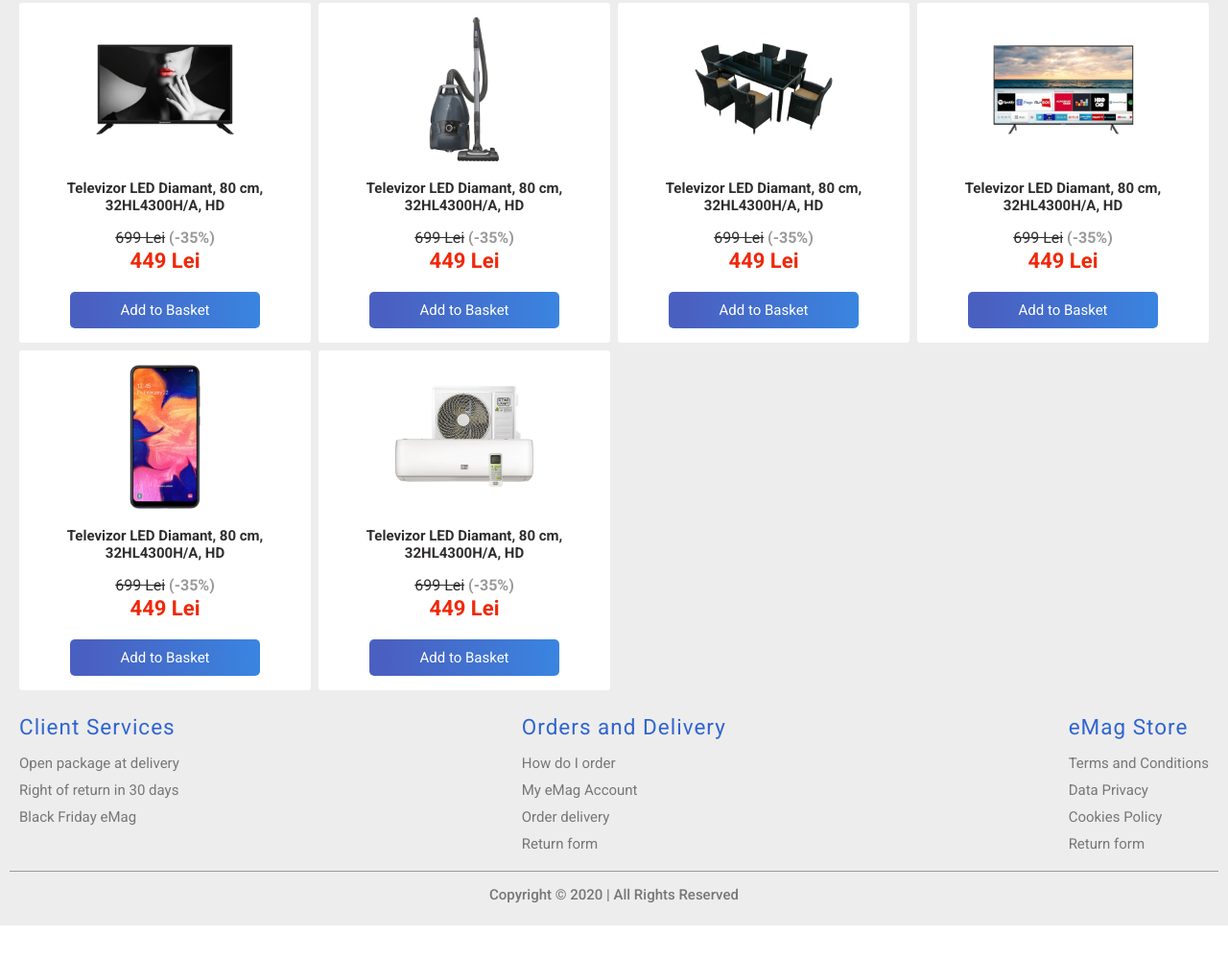
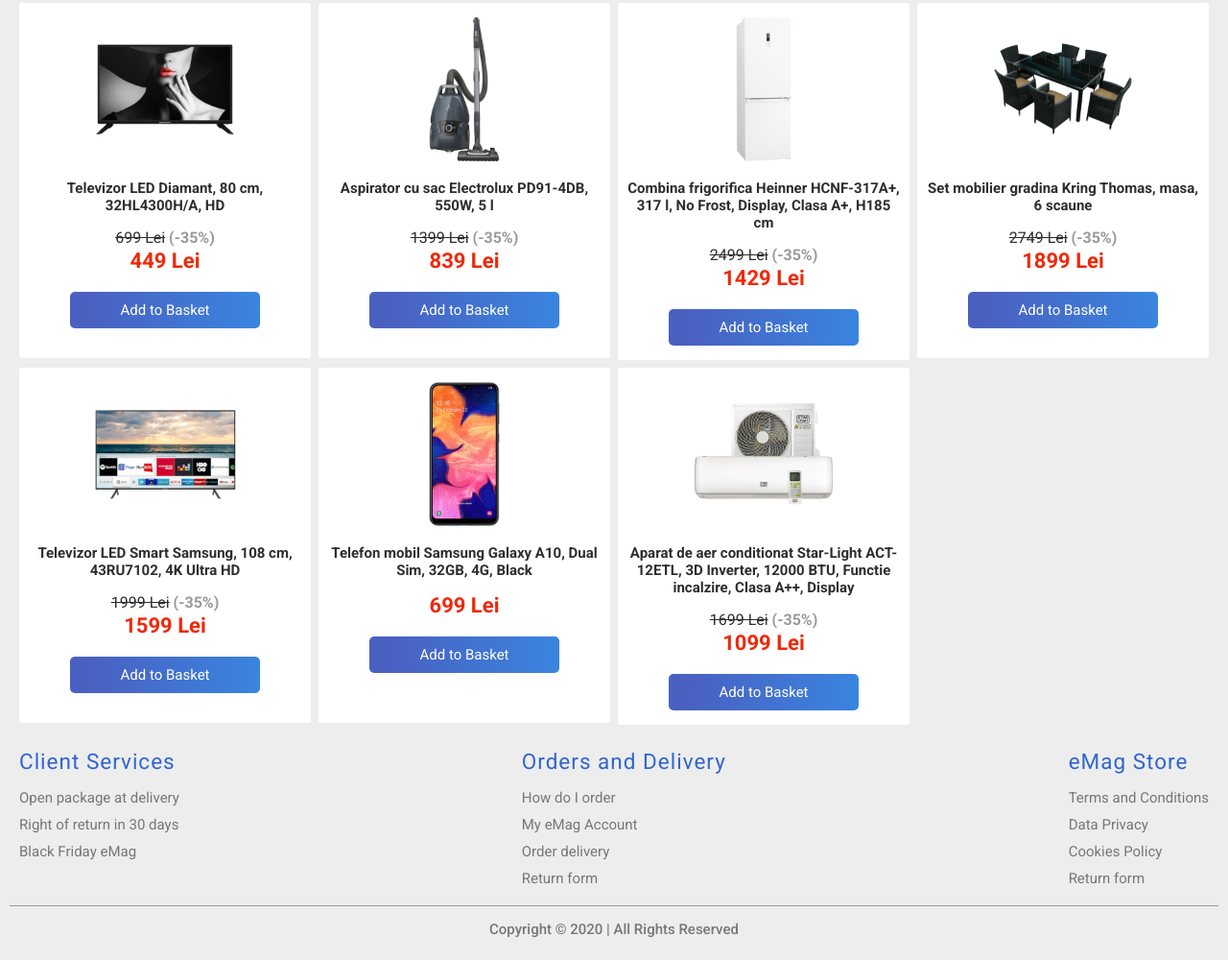
Before and after one commit to Kerosz/eMagJS, a website with bundled scripts: page client/src/index.html in a window 1280 px wide. Shown: the part 437-1437 px from the top of the page at 96% size. Before the commit the page ends 1401 px from the top, so only its background shows below. Built offline with nearby package versions, Linux system fonts and the light colour scheme.

Commit message:
add dynamic content on homepage

```diff
--- /dev/null
+++ b/client/src/Index.js
@@ -0,0 +1,5 @@
+import Router from './js/components/App.js';
+
+window.onload = () => {
+	Router();
+};
--- a/client/src/css/main.css
+++ b/client/src/css/main.css
@@ -106,8 +106,14 @@
 }
 
 .header__nav-item {
-	margin: 1rem 1rem;
+	margin: 1rem 1.5rem;
 	list-style: none;
+}
+.header__nav-item:last-of-type {
+	margin-right: 0;
+}
+.header__nav-item:first-of-type {
+	margin-left: 0;
 }
 
 .header__nav-link {
@@ -118,6 +124,12 @@
 	color: #565656;
 	font-weight: 400;
 	font-size: 1.55rem;
+}
+.header__nav-link:last-of-type {
+	padding-right: 0;
+}
+.header__nav-link:first-of-type {
+	padding-left: 0;
 }
 
 .header__nav-link:hover {
@@ -132,6 +144,7 @@
 .header__nav-link .bi-caret-down-fill {
 	color: #565656;
 	margin-left: 0.4rem;
+	margin-right: 0;
 }
 
 .header__menu {
@@ -217,6 +230,7 @@
 .product {
 	display: flex;
 	flex-direction: column;
+	min-height: 37rem;
 	align-items: center;
 	background: #ffffff;
 	padding: 1rem;
--- a/client/src/index.html
+++ b/client/src/index.html
@@ -11,7 +11,7 @@
 			href="https://fonts.googleapis.com/css2?family=Roboto:wght@400;500;700&display=swap"
 			rel="stylesheet"
 		/>
-		<script src="./script.js" defer></script>
+		<script type="module" src="./Index.js" async></script>
 	</head>
 	<body>
 		<div class="page">
@@ -90,7 +90,7 @@
 						<ul class="header__auxiliary">
 							<li class="header__auxiliary-item">
 								<a href="/" class="header__auxiliary-link btn" title="Products"
-									>Products</a
+									>All Products</a
 								>
 							</li>
 							<li class="header__auxiliary-item">
@@ -125,116 +125,8 @@
 						<a href="/#/" class="cta">View More</a>
 					</div>
 				</section>
-				<section class="store wrapper">
-					<ul class="store__products">
-						<li class="store__products-item">
-							<div class="product">
-								<a href="/#/product/1" class="product__image">
-									<img src="./img/products/product-1.png" alt="" />
-								</a>
-								<a href="/#/product/1" class="product__title">
-									Televizor LED Diamant, 80 cm, 32HL4300H/A, HD
-								</a>
-								<div class="product__price">
-									<div class="product__price-discount">
-										<span>699 Lei</span> (-35%)
-									</div>
-									449 Lei
-								</div>
-								<a href="/#/" class="product__basket">Add to Basket</a>
-							</div>
-						</li>
-
-						<li class="store__products-item">
-							<div class="product">
-								<a href="/#/product/1" class="product__image">
-									<img src="./img/products/product-2.png" alt="" />
-								</a>
-								<a href="/#/product/1" class="product__title">
-									Televizor LED Diamant, 80 cm, 32HL4300H/A, HD
-								</a>
-								<div class="product__price">
-									<div class="product__price-discount">
-										<span>699 Lei</span> (-35%)
-									</div>
-									449 Lei
-								</div>
-								<a href="/#/" class="product__basket">Add to Basket</a>
-							</div>
-						</li>
-
-						<li class="store__products-item">
-							<div class="product">
-								<a href="/#/product/1" class="product__image">
-									<img src="./img/products/product-3.png" alt="" />
-								</a>
-								<a href="/#/product/1" class="product__title">
-									Televizor LED Diamant, 80 cm, 32HL4300H/A, HD
-								</a>
-								<div class="product__price">
-									<div class="product__price-discount">
-										<span>699 Lei</span> (-35%)
-									</div>
-									449 Lei
-								</div>
-								<a href="/#/" class="product__basket">Add to Basket</a>
-							</div>
-						</li>
-
-						<li class="store__products-item">
-							<div class="product">
-								<a href="/#/product/1" class="product__image">
-									<img src="./img/products/product-4.png" alt="" />
-								</a>
-								<a href="/#/product/1" class="product__title">
-									Televizor LED Diamant, 80 cm, 32HL4300H/A, HD
-								</a>
-								<div class="product__price">
-									<div class="product__price-discount">
-										<span>699 Lei</span> (-35%)
-									</div>
-									449 Lei
-								</div>
-								<a href="/#/" class="product__basket">Add to Basket</a>
-							</div>
-						</li>
-
-						<li class="store__products-item">
-							<div class="product">
-								<a href="/#/product/1" class="product__image">
-									<img src="./img/products/product-5.png" alt="" />
-								</a>
-								<a href="/#/product/1" class="product__title">
-									Televizor LED Diamant, 80 cm, 32HL4300H/A, HD
-								</a>
-								<div class="product__price">
-									<div class="product__price-discount">
-										<span>699 Lei</span> (-35%)
-									</div>
-									449 Lei
-								</div>
-								<a href="/#/" class="product__basket">Add to Basket</a>
-							</div>
-						</li>
-
-						<li class="store__products-item">
-							<div class="product">
-								<a href="/#/product/1" class="product__image">
-									<img src="./img/products/product-6.png" alt="" />
-								</a>
-								<a href="/#/product/1" class="product__title">
-									Televizor LED Diamant, 80 cm, 32HL4300H/A, HD
-								</a>
-								<div class="product__price">
-									<div class="product__price-discount">
-										<span>699 Lei</span> (-35%)
-									</div>
-									449 Lei
-								</div>
-								<a href="/#/" class="product__basket">Add to Basket</a>
-							</div>
-						</li>
-					</ul>
+				<section class="store wrapper" data-store>
+					<!-- To Be Filled by JavaScript -->
 				</section>
 			</main>
 			<footer class="footer">
--- /dev/null
+++ b/client/src/js/Data.js
@@ -0,0 +1,90 @@
+const Data = [
+	{
+		id: '32HL4300H/A',
+		name: 'Televizor LED Diamant, 80 cm, 32HL4300H/A, HD',
+		category: 'electronics',
+		img: '/img/products/product-1.png',
+		price: 699,
+		onSale: true,
+		salePrice: 449,
+		rating: 4.5,
+		reviews: 367,
+		stock: 11,
+	},
+	{
+		id: 'PD91-4DB',
+		name: 'Aspirator cu sac Electrolux PD91-4DB, 550W, 5 l',
+		category: 'electronics',
+		img: '/img/products/product-2.png',
+		price: 1399,
+		onSale: true,
+		salePrice: 839,
+		rating: 4,
+		reviews: 17,
+		stock: 9,
+	},
+	{
+		id: 'HCNF-317A+',
+		name:
+			'Combina frigorifica Heinner HCNF-317A+, 317 l, No Frost, Display, Clasa A+, H185 cm',
+		category: 'electronics',
+		img: '/img/products/product-7.png',
+		price: 2499,
+		onSale: true,
+		salePrice: 1429,
+		rating: 4.8,
+		reviews: 6,
+		stock: 15,
+	},
+	{
+		id: '6426262806718',
+		name: 'Set mobilier gradina Kring Thomas, masa, 6 scaune',
+		category: 'garden',
+		img: '/img/products/product-3.png',
+		price: 2749,
+		onSale: true,
+		salePrice: 1899,
+		rating: 4.2,
+		reviews: 29,
+		stock: 8,
+	},
+	{
+		id: 'UE43RU7102KXXH',
+		name: 'Televizor LED Smart Samsung, 108 cm, 43RU7102, 4K Ultra HD',
+		category: 'electronics',
+		img: '/img/products/product-4.png',
+		price: 1999,
+		onSale: true,
+		salePrice: 1599,
+		rating: 4.5,
+		reviews: 605,
+		stock: 38,
+	},
+	{
+		id: 'SM-A105FZKUROM',
+		name: 'Telefon mobil Samsung Galaxy A10, Dual Sim, 32GB, 4G, Black',
+		category: 'electronics',
+		img: '/img/products/product-5.png',
+		price: 699,
+		onSale: false,
+		salePrice: null,
+		rating: 4.5,
+		reviews: 625,
+		stock: 20,
+	},
+	{
+		id: 'ACT-12ETL',
+		name:
+			'Aparat de aer conditionat Star-Light ACT-12ETL, 3D Inverter, 12000 BTU, Functie incalzire, Clasa A++, Display',
+		category: 'electronics',
+		img: '/img/products/product-6.png',
+		price: 1699,
+		onSale: true,
+		salePrice: 1099,
+		rating: 4.3,
+		reviews: 127,
+		stock: 11,
+	},
+];
+
+export default Data;
--- /dev/null
+++ b/client/src/js/components/App.js
@@ -0,0 +1,9 @@
+import Home from './Home.js';
+
+const Router = () => {
+	const storeSection = document.querySelector('[data-store]');
+
+	storeSection.innerHTML = Home.render();
+};
+
+export default Router;
--- /dev/null
+++ b/client/src/js/components/Home.js
@@ -0,0 +1,53 @@
+import Data from '../Data.js';
+
+const Home = {
+	render: () => {
+		return `
+			<ul class="store__products">
+				${Data.map(product => {
+					const {
+						name,
+						img,
+						price,
+						onSale,
+						salePrice,
+						// rating,
+						// reviews,
+					} = product;
+
+					return `
+						<li class="store__products-item">
+							<div class="product">
+								<a href="/#/product/1" class="product__image">
+									<img src="${img}" alt="${name}" />
+								</a>
+								<a href="/#/product/1" class="product__title">
+									${name}
+								</a>
+								${
+									onSale
+										? `
+											<div class="product__price">
+												<div class="product__price-discount">
+													<span>${price} Lei</span> (-35%)
+												</div>
+												${salePrice} Lei
+											</div>
+									  `
+										: `
+											<div class="product__price">
+												${price} Lei
+											</div>
+									  `
+								}
+								<a href="/#/" class="product__basket">Add to Basket</a>
+							</div>
+						</li>
+					`;
+				}).join('\n')}
+			</ul>
+		`;
+	},
+};
+
+export default Home;
--- a/client/src/script.js
+++ /dev/null
@@ -1,13 +0,0 @@
-let sum_between = (a, b) => {
-	if (a > b) {
-		return 0;
-	}
-	c = 0;
-	var d = '';
-	for (this.a; a <= b; a++) {
-		c += a;
-		d += ` +${a}`;
-	}
-	console.log(`${d} = ${c}`);
-};
-sum_between(3, 7);
```
Also changed, not shown: client/src/img/80362.png (deleted), client/src/img/products/product-7.png (renamed from client/src/product-3.png).
